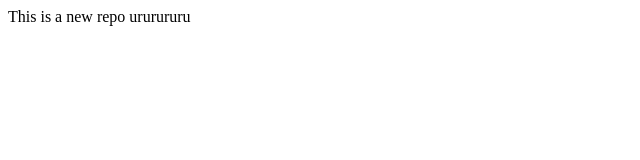
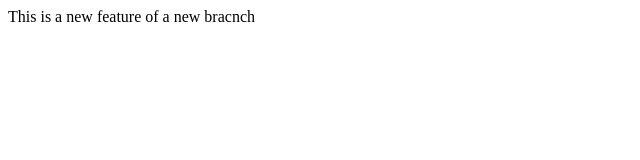
Before and after one commit to DivdoesDev/Local-Repo, a plain HTML site: page Index.html in a window 1280 px wide. Shown: the full height of the page, 0-640 px from the left. Drawn offline with Linux system fonts and the light colour scheme.

Commit message:
A new branch

```diff
--- a/Index.html
+++ b/Index.html
@@ -1 +1 @@
-<p> This is a new repo ururururu</p>
+<p> This is a new feature of a new bracnch </p>
```
